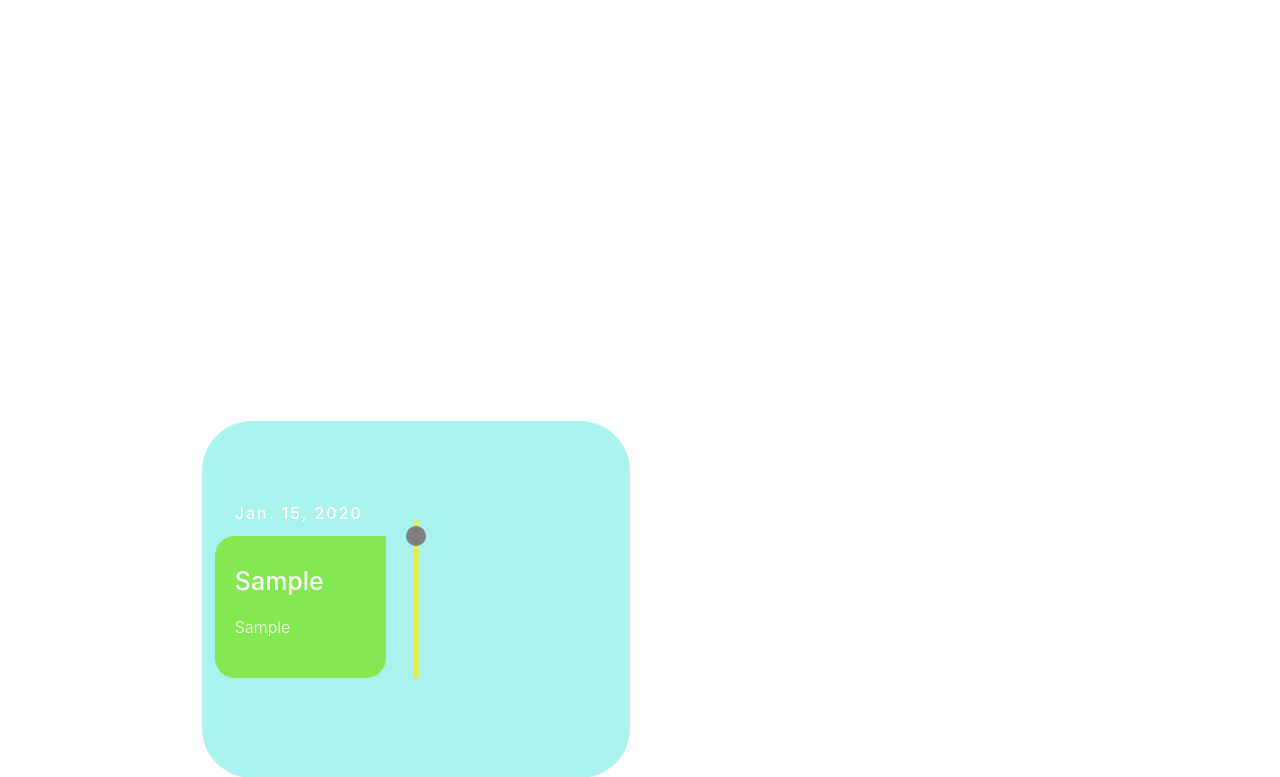
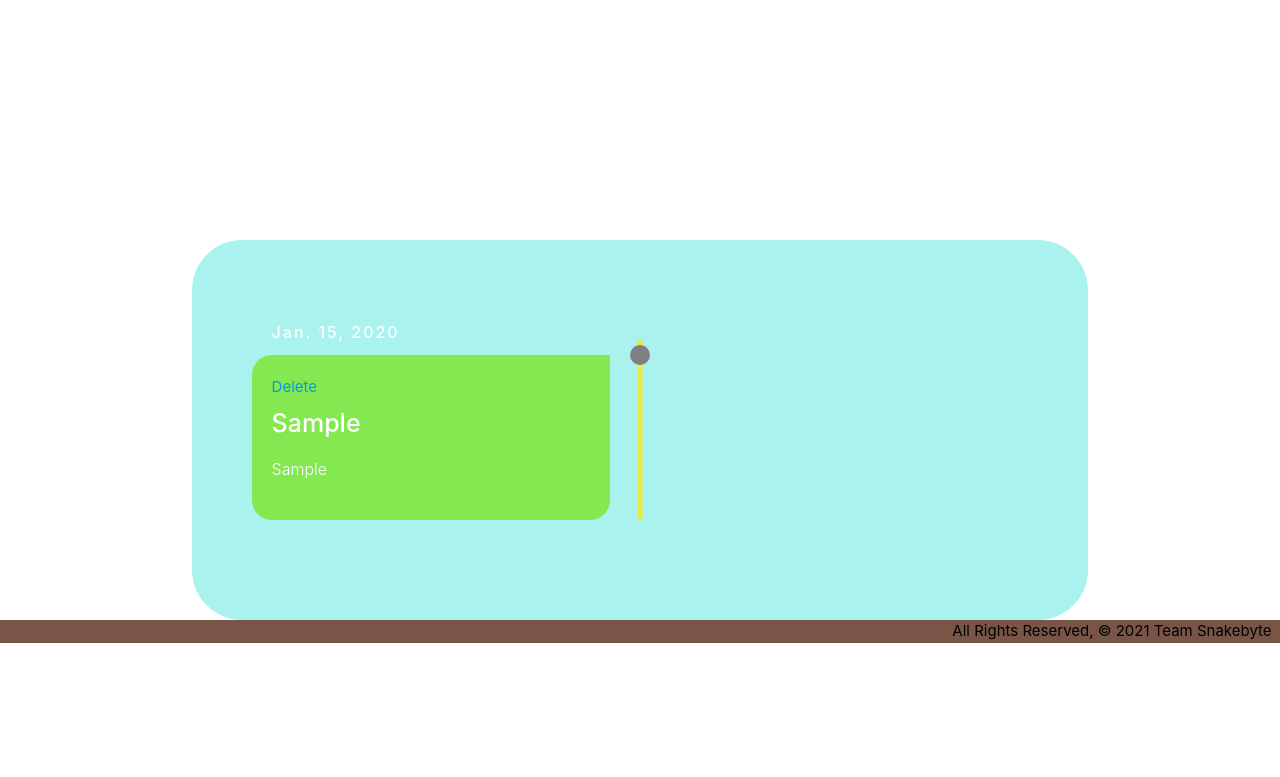
Before and after one commit to kitkatcode10/map-out, a Django app: page /vacations/1/ in a window 1280 px wide. Shown: the part 1889-2666 px from the top of the page. After the commit the page ends 2532 px from the top, so only its background shows below. Run offline with Django 3.2, Linux system fonts and the light colour scheme; tables that the repository leaves empty hold one stand-in row (values such as "Sample post").

Commit message:
added delete to iti

```diff
--- a/main_app/templates/vacations/detail.html
+++ b/main_app/templates/vacations/detail.html
@@ -124,7 +124,9 @@
     {% else %}
     <h5>Already Have All Items - Add More Here</h5>
     {% endif %}
-  </div><br><br><br><br><br><br><br><br><br><br><br><br><br><br><br><br><br><br><br><br>
+  </div>
+</div>
+<br><br><br><br><br><br><br><br><br><br><br><br><br><br><br><br><br><br><br><br>
 
 <!-- Timeline -->
 
@@ -136,6 +138,7 @@
         <li>
           <div class="timeline-content">
             <h3 class="timeline-date">{{itinerary.date}}</h3>
+            <a class="waves-effect waves-light " href="{% url 'delete_itinerary' vacation.id itinerary.id %}">Delete</a>
             <h1>{{itinerary.activity}}</h1>
             <p>{{itinerary.location}}</p>
           </div>
--- a/main_app/urls.py
+++ b/main_app/urls.py
@@ -11,6 +11,7 @@ urlpatterns = [
     path('vacations/<int:pk>/update/', views.VacationUpdate.as_view(), name='vacations_update'),
     path('vacations/<int:pk>/delete/', views.VacationDelete.as_view(), name='vacations_delete'),
     path('vacations/<int:vacation_id>/add_itinerary/', views.add_itinerary, name='add_itinerary'),
+    path('vacations/<int:vacation_id>/delete_itinerary/<int:itinerary_id>', views.delete_itinerary, name='delete_itinerary'),
     path('vacations/<int:vacation_id>/assoc_packing/<int:packing_id>/', views.assoc_packing, name='assoc_packing'),
     path('vacations/<int:vacation_id>/unassoc_packing/<int:packing_id>/', views.unassoc_packing, name='unassoc_packing'),
     path('vacations/<int:vacation_id>/add_photo/', views.add_photo, name='add_photo'),
--- a/main_app/views.py
+++ b/main_app/views.py
@@ -12,7 +12,7 @@ from django.contrib.auth.decorators import login_required
 from django.contrib.auth.mixins import LoginRequiredMixin
 import uuid
 import boto3
-from .models import Vacation, Packing, Photo
+from .models import Itinerary, Vacation, Packing, Photo
 from .forms import ItineraryForm
 
 import os
@@ -47,6 +47,12 @@ def add_itinerary(request, vacation_id):
     new_itinerary.vacation_id = vacation_id
     new_itinerary.save()
   return redirect('detail', vacation_id=vacation_id)
+
+def delete_itinerary(request, vacation_id, itinerary_id):
+  i = Itinerary.objects.get(id=itinerary_id)
+  i.delete()
+  return redirect('detail', vacation_id=vacation_id)
+
 
 def assoc_packing(request, vacation_id, packing_id):
   Vacation.objects.get(id=vacation_id).packing.add(packing_id)
@@ -117,7 +123,6 @@ class PackingUpdate(UpdateView):
   model= Packing
   fields = '__all__'
 
-
 def add_photo(request, vacation_id):
   my_key = os.environ['aws_secret_access_key']
 	# photo-file was the "name" attribute on the <input type="file">
--- a/mapout/settings.py
+++ b/mapout/settings.py
@@ -135,5 +135,5 @@ import environ
 environ.Env()
 environ.Env.read_env()
 
-import django_heroku
-django_heroku.settings(locals())
+# import django_heroku
+# django_heroku.settings(locals())
```
